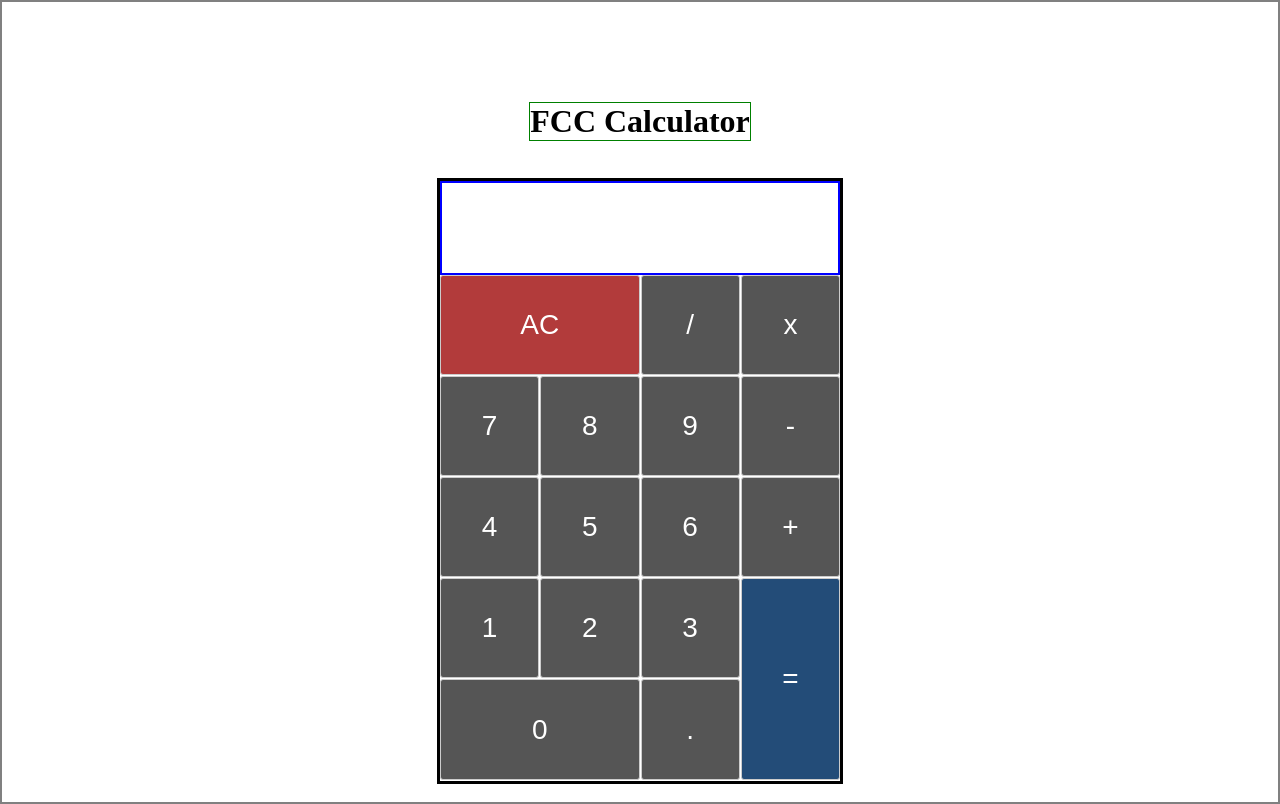
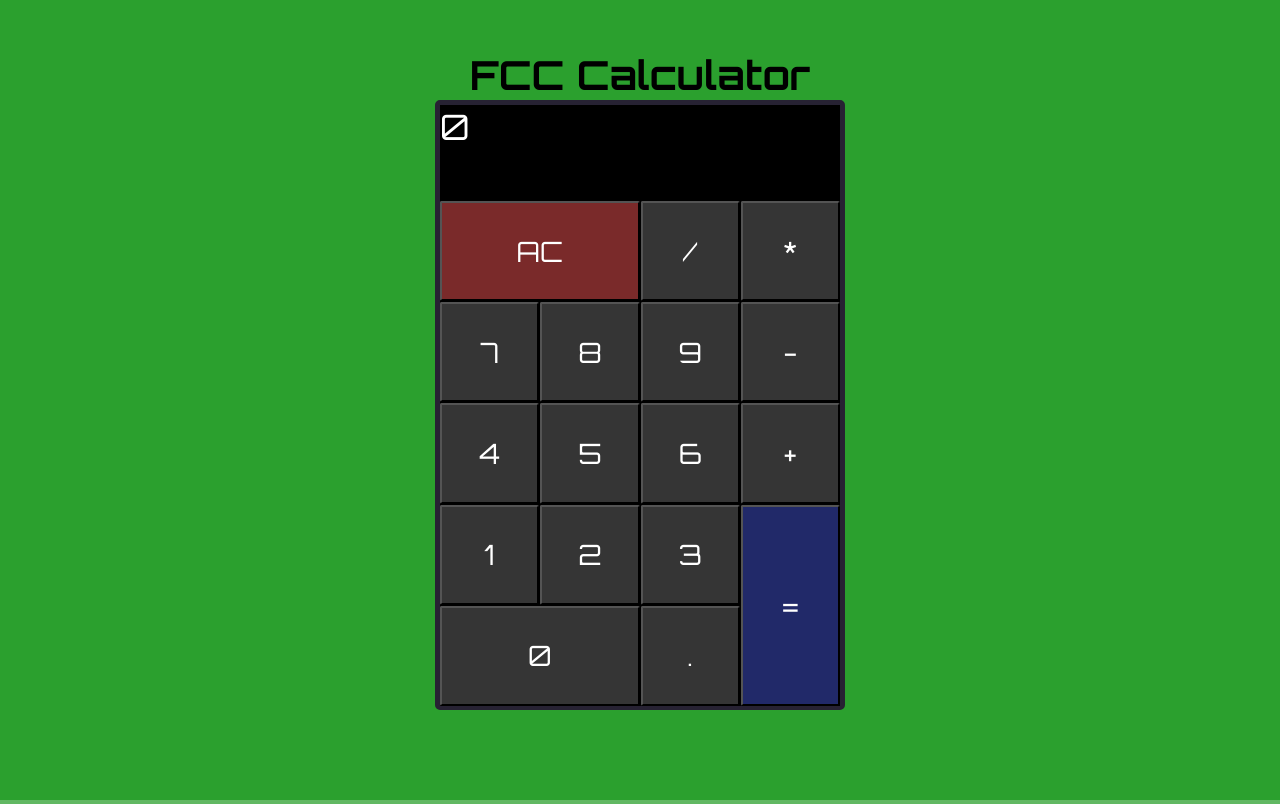
Before and after one commit to Ae111n/jsCalculator-, a Nuxt app: page / in a window 1280 px wide. Built offline with nearby package versions, Linux system fonts and the light colour scheme.

Commit message:
JS Calculator v1.0

```diff
--- a/components/Calculator.vue
+++ b/components/Calculator.vue
@@ -2,62 +2,109 @@
     <div id="container">
         <h1 class="title">FCC Calculator</h1>
         <div id="calculator">
-            <div id="display"></div>
+            <div id="display">{{ display1 }}</div>
+            <div id="display">{{ display2 }}</div>
             <div id="keypad">
-                <button id="pad" class="button ac">AC</button>
-                <button id="pad" class="button">/</button>
-                <button id="pad" class="button">x</button>
-                <button id="pad" class="button">7</button>
-                <button id="pad" class="button">8</button>
-                <button id="pad" class="button">9</button>
-                <button id="pad" class="button">-</button>
-                <button id="pad" class="button">4</button>
-                <button id="pad" class="button">5</button>
-                <button id="pad" class="button">6</button>
-                <button id="pad" class="button">+</button>
-                <button id="pad" class="button">1</button>
-                <button id="pad" class="button">2</button>
-                <button id="pad" class="button">3</button>
-                <button id="pad" class="button equal">=</button>
-                <button id="pad" class="button zero">0</button>
-                <button id="pad" class="button">.</button>
-
+                <button id="pad" @click="clear" class="button ac">AC</button>
+                <button id="pad" @click="push('/')" class="button">/</button>
+                <button id="pad" @click="push('*')" class="button">*</button>
+                <button id="pad" @click="push('7')" class="button">7</button>
+                <button id="pad" @click="push('8')" class="button">8</button>
+                <button id="pad" @click="push('9')" class="button">9</button>
+                <button id="pad" @click="push('-')" class="button">-</button>
+                <button id="pad" @click="push('4')" class="button">4</button>
+                <button id="pad" @click="push('5')" class="button">5</button>
+                <button id="pad" @click="push('6')" class="button">6</button>
+                <button id="pad" @click="push('+')" class="button">+</button>
+                <button id="pad" @click="push('1')" class="button">1</button>
+                <button id="pad" @click="push('2')" class="button">2</button>
+                <button id="pad" @click="push('3')" class="button">3</button>
+                <button id="pad" @click="result" class="button equal">=</button>
+                <button id="pad" @click="push('0')" class="button zero">0</button>
+                <button id="pad" @click="push('.')" class="button">.</button>
             </div>
         </div>
     </div>
 </template>
 
 <script>
+
 export default {
 
+    data() {
+        return {
+            display1: '0',
+            display2: ''
+        }
+    },
+
+    methods: {
+        clear() {
+            this.display1 = '0'
+            this.display2 = ''
+        },
+
+        push(n) {
+            const operators = ['+', '-', '*', '/', '.'];
+            if (this.display1 === '0') {
+                this.display1 = n
+                this.display2 = n
+            }
+            if (operators.includes(this.display1.slice(-1)) && operators.includes(n)) {
+                return;
+            } else {
+                this.display1 += n
+                this.display2 = n
+
+            }
+
+        },
+        result() {
+            try {
+                this.display2 = eval(this.display1)
+                this.display1 = this.display1 + '=' + eval(this.display1)
+            } catch (error) {
+                this.display2 = 'ERROR'
+            }
+
+        }
+
+    }
 }
 </script>
 
 <style>
 * {
     margin: auto;
+    background-color: rgba(43, 160, 46, 0.747);
+    font-family: orbitron;
 }
 
 .title {
-    border: 1px solid green;
-    margin-top: 100px;
+    margin-top: 50px;
+    color: black;
+    font-size: 40px;
 }
 
 #container {
     display: flex;
     flex-direction: column;
-    border: 2px solid grey;
     height: 100vh;
 }
 
 #calculator {
-    border: 3px solid black;
+    border: 5px solid rgb(39, 34, 51);
+    border-radius: 5px;
     height: 600px;
+    margin-bottom: 40%;
 }
 
 #display {
-    border: 2px solid blue;
-    height: 90px
+    height: 48px;
+    font-size: 35px;
+    background-color: black;
+    color: white;
+
 }
 
 #keypad {
@@ -66,31 +113,28 @@
     display: grid;
     grid-template-columns: repeat(4, 1fr);
     gap: 1px;
-
-
-
+    background-color: black;
 }
 
 .button {
     padding: 20px;
     font-size: 28px;
     text-align: center;
-    border: 1px solid #ccc;
-    background-color: #555;
+    background-color: #353535;
     color: rgb(255, 255, 255);
     cursor: pointer;
     width: 100%;
     height: 100%;
-    border-radius: 3px;
+    border-radius: 2px;
 }
 
 .button.ac {
-    background-color: #b23b3b;
+    background-color: #7a2a2a;
     grid-column: span 2;
 }
 
 .button.equal {
-    background-color: #234c78;
+    background-color: #212969;
     grid-row: span 2;
 }
 
--- a/nuxt.config.js
+++ b/nuxt.config.js
@@ -1,4 +1,5 @@
 export default {
+
   // Disable server-side rendering: https://go.nuxtjs.dev/ssr-mode
   ssr: false,
 
@@ -15,8 +16,14 @@
       { name: 'format-detection', content: 'telephone=no' }
     ],
     link: [
-      { rel: 'icon', type: 'image/x-icon', href: '/favicon.ico' }
+      { rel: 'icon', type: 'image/x-icon', href: '/favicon.ico' },
+
+      {
+        rel: 'stylesheet',
+        href: 'https://fonts.googleapis.com/css2?family=Orbitron:wght@400..900&display=swap" rel="stylesheet'
+      }
     ]
+
   },
 
   // Global CSS: https://go.nuxtjs.dev/config-css
```
